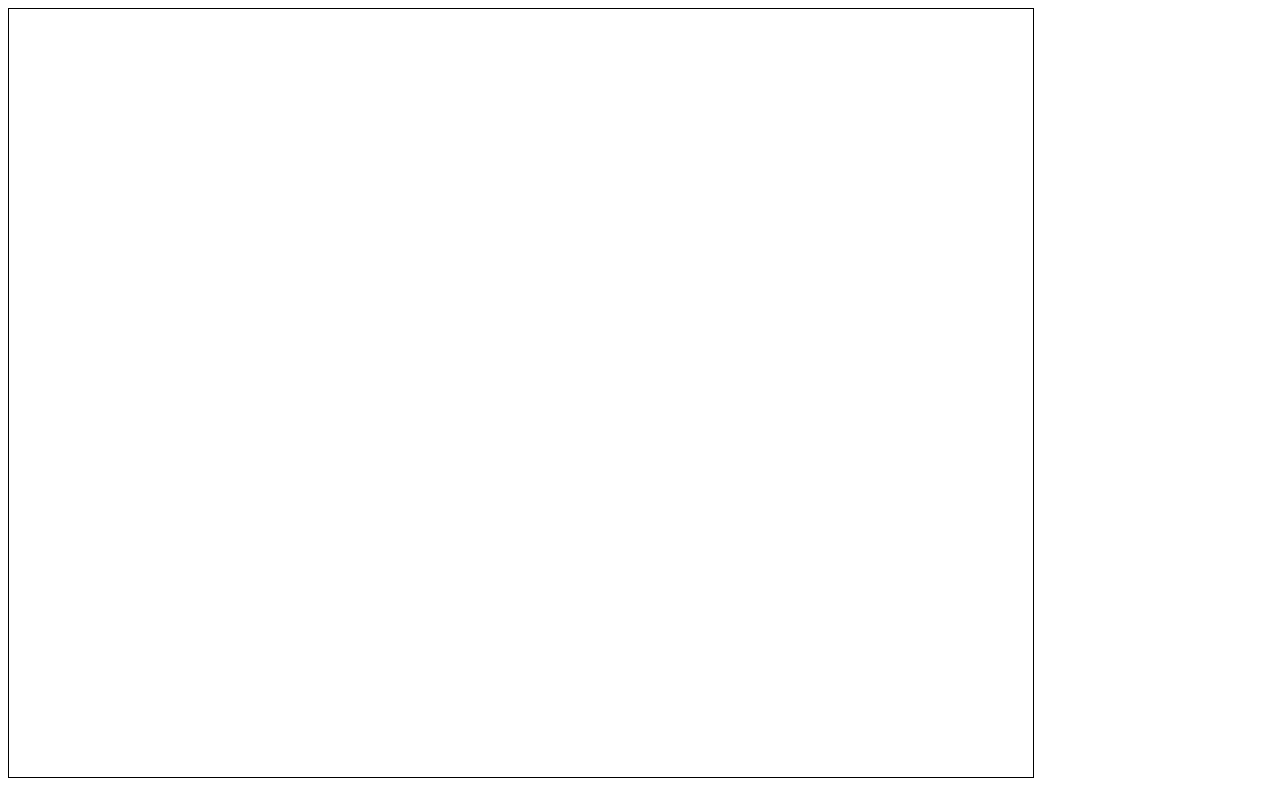
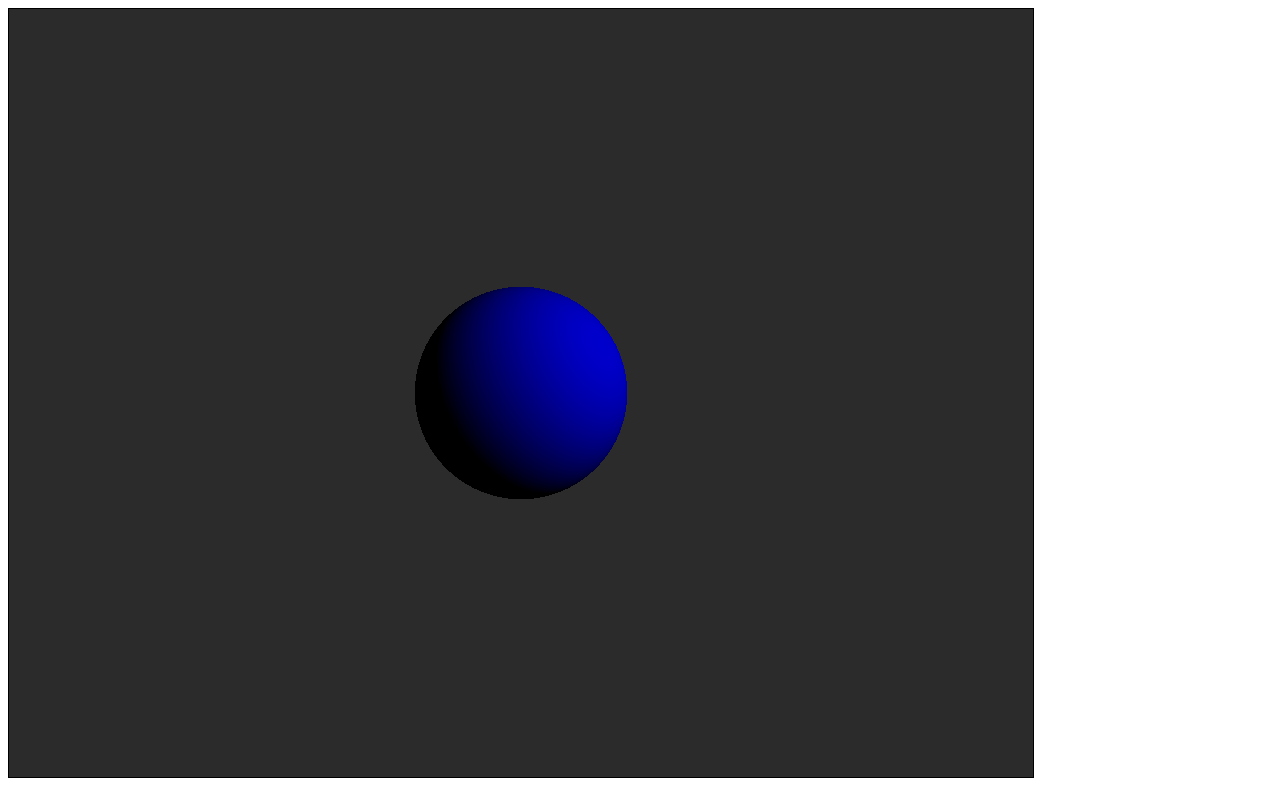
Before and after one commit to alcemirfernandes/ThreeSklender, a plain HTML site: page Index.html in a window 1280 px wide. Drawn offline with Linux system fonts and the light colour scheme.

Commit message:
"First sphere."

```diff
--- a/Scripts/functions.js
+++ b/Scripts/functions.js
@@ -3,15 +3,14 @@
    "use strict";
 
    var threeObj = window.THREE;
-   console.log(threeObj);
 
    var canvasSize = {
-      WIDTH: 1024,
-      HEIGHT: 768
+         WIDTH: 1024,
+         HEIGHT: 768
    };
 
    var cameraAttr = {
-      VIEW_ANGLE: 45,
+      VIEW_ANGLE: 90,
       ASPECT: (canvasSize.WIDTH / canvasSize.HEIGHT),
       NEAR: 0.1,
       FAR: 10000
@@ -25,7 +24,17 @@
                                                cameraAttr.FAR);
    var scene = new threeObj.Scene();
 
-   var init = function()
+   var setLight = function()
+   {
+      var pointLight = new threeObj.PointLight(0xFFFFFF);
+      pointLight.position.x = 500;
+      pointLight.position.y = 300;
+      pointLight.position.z = 500;
+
+      scene.add(pointLight);
+   };
+
+   var render = function()
    {
       camera.position.z = 300;
       renderer.setSize(canvasSize.WIDTH, canvasSize.HEIGHT);
@@ -36,12 +45,12 @@
 
    var mesh = function(){ return this; };
 
-   mesh.meshMaterial = new threeObj.MeshLambertMaterial({ color: 0xCC00FF });
+   mesh.meshMaterial = new threeObj.MeshLambertMaterial({ color: 0x0000CC, wireframe: false });
    mesh.sphere = {
       sphereAttr: {
-         radius: 50,
-         segments: 16,
-         rings: 16
+         radius: 80,
+         segments: 200,
+         rings: 100
       },
       create: function()
       {
@@ -59,18 +68,18 @@
    };
 
    window.threeObj = threeObj;
-   window.init = init;
    window.mesh = mesh;
+   window.setLight = setLight;
+   window.render = render;
 }());
 
-/**/
-init();
-
+mesh.sphere.create();
+setLight();
+render();
+/** /
 console.log(mesh);
 console.log(mesh.meshMaterial);
 console.log(mesh.meshMaterial.color);
 console.log(mesh.sphere.sphereAttr);
-mesh.sphere.create();
-
 console.log(mesh.cube.cubeAttr.color);
 /**/
--- a/Styles/styles.css
+++ b/Styles/styles.css
@@ -1,5 +1,6 @@
 #area
 {
+   background-color: #2B2B2B;
    border: .0625em solid #000;
    width: 64em;
    height: 48em;
```
